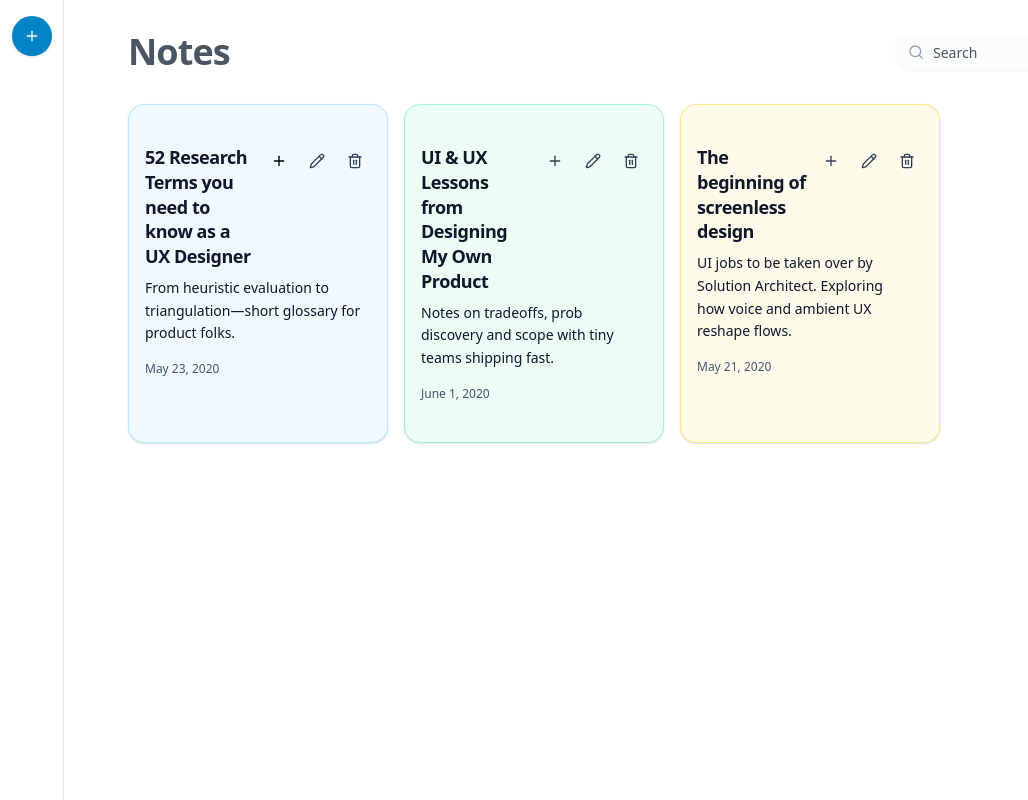
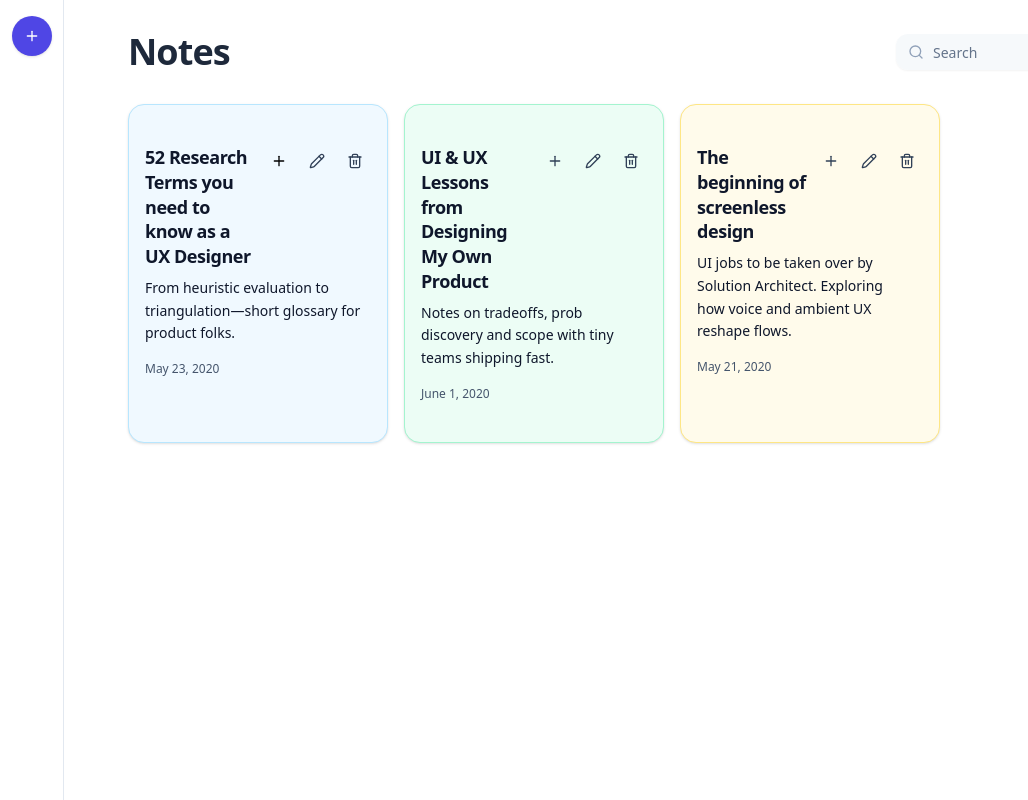
Before and after one commit to hc11h/notes-makers, a Next.js app: page / in a window 1280 px wide. Shown: the whole page, without its empty margins (0-1028 px from the left). Built offline with nearby package versions, Linux system fonts and the light colour scheme.

Commit message:
color imporvment

```diff
--- a/app/globals.css
+++ b/app/globals.css
@@ -6,97 +6,97 @@
 :root {
   /* Neutrals */
   --background: #ffffff;
-  --foreground: #4b5563;
+  --foreground: #1e293b;
 
-  /* Card/UI surfaces (cards will still get per-note tints in components) */
-  --card: #fbbf24; /* as specified in brief */
-  --card-foreground: #ffffff;
+  /* Card/UI surfaces */
+  --card: #ffffff;
+  --card-foreground: #1e293b;
 
   /* Popover */
-  --popover: #f1f5f9;
-  --popover-foreground: #4b5563;
+  --popover: #ffffff;
+  --popover-foreground: #1e293b;
 
   /* Brand + accents */
-  --primary: #0284c7; /* Sky Blue */
+  --primary: #4f46e5; /* Indigo */
   --primary-foreground: #ffffff;
   --secondary: #10b981; /* Emerald */
   --secondary-foreground: #ffffff;
-  --muted: #f9fafb;
-  --muted-foreground: #4b5563;
-  --accent: #fbbf24; /* Amber */
-  --accent-foreground: #4b5563;
+  --muted: #f1f5f9;
+  --muted-foreground: #64748b;
+  --accent: #8b5cf6; /* Violet */
+  --accent-foreground: #ffffff;
 
   /* System */
-  --destructive: #dc2626;
+  --destructive: #ef4444;
   --destructive-foreground: #ffffff;
-  --border: #e5e7eb;
+  --border: #e2e8f0;
   --input: #ffffff;
-  --ring: rgba(2, 132, 199, 0.5);
+  --ring: rgba(79, 70, 229, 0.5);
 
-  /* Charts (kept for completeness) */
-  --chart-1: #0284c7;
-  --chart-2: #fbbf24;
+  /* Charts */
+  --chart-1: #4f46e5;
+  --chart-2: #8b5cf6;
   --chart-3: #10b981;
-  --chart-4: #4b5563;
-  --chart-5: #f9fafb;
+  --chart-4: #3b82f6;
+  --chart-5: #f59e0b;
 
   --radius: 0.5rem;
 
   /* Sidebar */
   --sidebar: #ffffff;
-  --sidebar-foreground: #4b5563;
-  --sidebar-primary: #0284c7;
+  --sidebar-foreground: #1e293b;
+  --sidebar-primary: #4f46e5;
   --sidebar-primary-foreground: #ffffff;
-  --sidebar-accent: #10b981;
+  --sidebar-accent: #8b5cf6;
   --sidebar-accent-foreground: #ffffff;
-  --sidebar-border: #e5e7eb;
-  --sidebar-ring: rgba(2, 132, 199, 0.5);
+  --sidebar-border: #e2e8f0;
+  --sidebar-ring: rgba(79, 70, 229, 0.5);
 }
 
-/* provide sensible dark-mode counterparts while keeping the same brand hues */
+/* Dark mode with softer contrasts */
 .dark {
-  --background: #0f172a; /* slate-900 */
-  --foreground: #f8fafc; /* slate-50 */
+  --background: #0f172a;
+  --foreground: #f8fafc;
 
-  --card: #0f172a;
+  --card: #1e293b;
   --card-foreground: #f8fafc;
 
-  --popover: #0f172a;
+  --popover: #1e293b;
   --popover-foreground: #f8fafc;
 
-  --primary: #38bdf8; /* lighter sky for dark */
-  --primary-foreground: #0b1220;
+  --primary: #818cf8;
+  --primary-foreground: #1e293b;
 
   --secondary: #34d399;
-  --secondary-foreground: #0b1220;
+  --secondary-foreground: #1e293b;
 
-  --muted: #1f2937;
-  --muted-foreground: #cbd5e1;
+  --muted: #1e293b;
+  --muted-foreground: #94a3b8;
 
-  --accent: #fbbf24;
-  --accent-foreground: #0b1220;
+  --accent: #a78bfa;
+  --accent-foreground: #1e293b;
 
-  --destructive: #ef4444;
-  --destructive-foreground: #0b1220;
+  --destructive: #f87171;
+  --destructive-foreground: #1e293b;
 
-  --border: #1f2937;
-  --input: #111827;
-  --ring: rgba(56, 189, 248, 0.6);
+  --border: #334155;
+  --input: #1e293b;
+  --ring: rgba(129, 140, 248, 0.6);
 
-  --chart-1: #38bdf8;
-  --chart-2: #fbbf24;
+  --chart-1: #818cf8;
+  --chart-2: #a78bfa;
   --chart-3: #34d399;
-  --chart-4: #94a3b8;
-  --chart-5: #1f2937;
+  --chart-4: #60a5fa;
+  --chart-5: #fbbf24;
 
-  --sidebar: #0f172a;
+  --sidebar: #1e293b;
   --sidebar-foreground: #f8fafc;
-  --sidebar-primary: #38bdf8;
-  --sidebar-primary-foreground: #0b1220;
-  --sidebar-accent: #34d399;
-  --sidebar-accent-foreground: #0b1220;
-  --sidebar-border: #1f2937;
-  --sidebar-ring: rgba(56, 189, 248, 0.6);
+  --sidebar-primary: #818cf8;
+  --sidebar-primary-foreground: #1e293b;
+  --sidebar-accent: #a78bfa;
+  --sidebar-accent-foreground: #1e293b;
+  --sidebar-border: #334155;
+  --sidebar-ring: rgba(129, 140, 248, 0.6);
 }
 
 @theme inline {
--- a/app/page.tsx
+++ b/app/page.tsx
@@ -3,7 +3,6 @@
 import { useMemo, useState } from "react"
 import { Sidebar } from "@/components/sidebar"
 import { SearchBar } from "@/components/search-bar"
-
 import { NoteForm } from "@/components/note-form"
 import { useNotes } from "@/hooks/use-notes"
 import { Button } from "@/components/ui/button"
```
